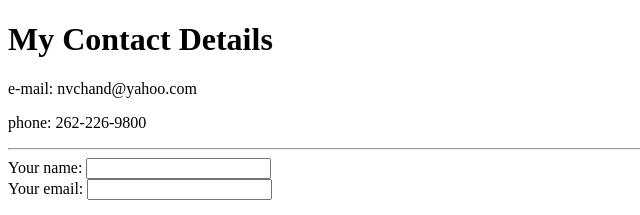
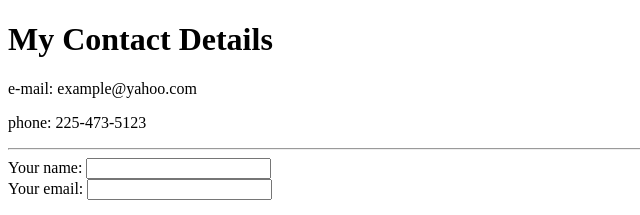
Before and after one commit to cires/WebDev-CV, a plain HTML site: page contact_me.html in a window 1280 px wide. Shown: the top 215 px of the page, 0-640 px from the left. Drawn offline with Linux system fonts and the light colour scheme.

Commit message:
Correction

```diff
--- a/contact_me.html
+++ b/contact_me.html
@@ -6,8 +6,8 @@
   </head>
   <body>
     <h1>My Contact Details</h1>
-    <p>e-mail: nvchand@yahoo.com</p>
-    <p>phone: 262-226-9800</p>
+    <p>e-mail: example@yahoo.com</p>
+    <p>phone: 225-473-5123</p>
     <hr>
     <form action="mailto:info@nvchand@yahoo.com" method="post" enctype="text/plain">
       <label>Your name:</label>
```
